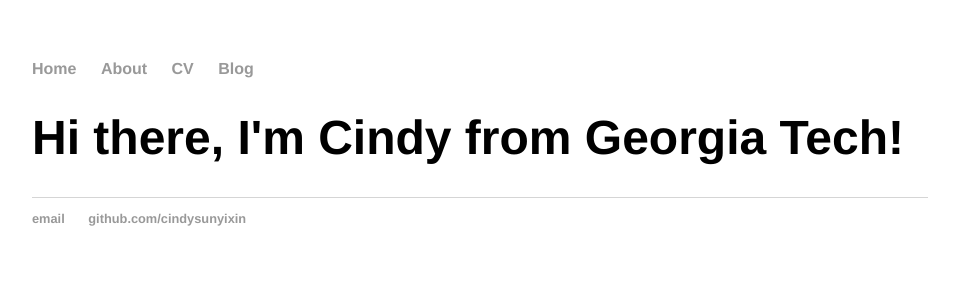
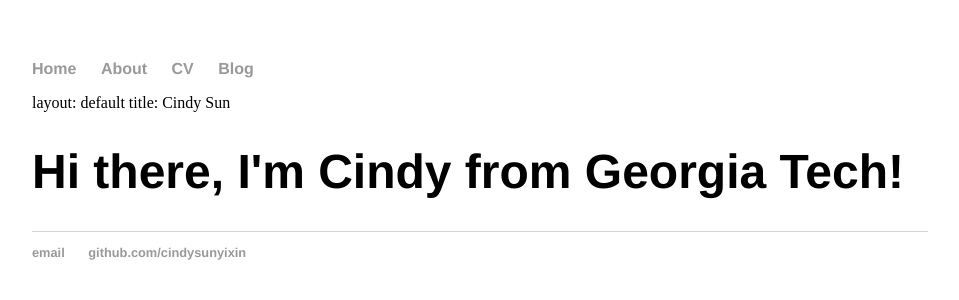
Before and after one commit to cindysunyixin/cindysunyixin.github.io, a Jekyll site: the page index.html, which Jekyll copies as it is, in a window 1280 px wide. Shown: the top 300 px of the page, without its empty margins (160-1119 px from the left). Built offline with Jekyll 4.4.1, drawn with Linux system fonts in a browser that asks for light colours.

Commit message:
Update index.html

```diff
--- a/index.html
+++ b/index.html
@@ -14,6 +14,8 @@
     		</ul>
 		</nav>
 		<div class="container">
+		layout: default
+                title: Cindy Sun
     		<div class="blurb">
         		<h1>Hi there, I'm Cindy from Georgia Tech!</h1>
 
```
